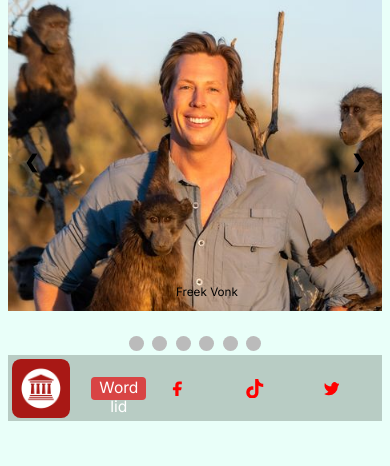
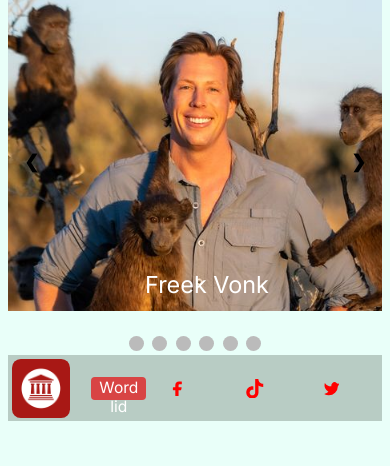
Before and after one commit to Nexortge/Project-2-FVD, a PHP site: page /php/leden.php in a window 390 px wide. Shown: the part 231-697 px from the top of the page. Run offline with PHP 8.4, Linux system fonts and the light colour scheme.

Commit message:
leden pagina responsive

```diff
--- a/css/leden.css
+++ b/css/leden.css
@@ -54,7 +54,7 @@ body {
 
 /* Caption text */
 .slider-text {
-    color: black;
+    color: white;
     font-size: 3vmin;
     padding: 8px 12px;
     position: absolute;
@@ -96,3 +96,14 @@ body {
     width: 100%;
     object-fit: cover;
 }
+
+@media screen and (max-width: 1000px) {
+    .slider-text {
+        font-size: 6vmin;
+        padding: 8px 12px;
+        position: absolute;
+        bottom: 8px;
+        width: 100%;
+        text-align: center;
+    }
+}
```
